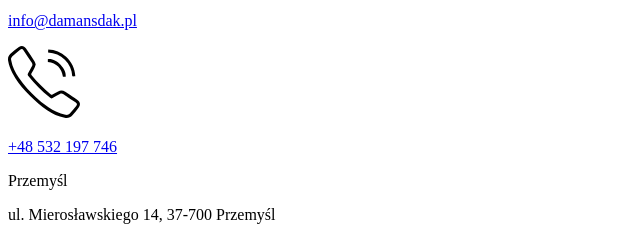
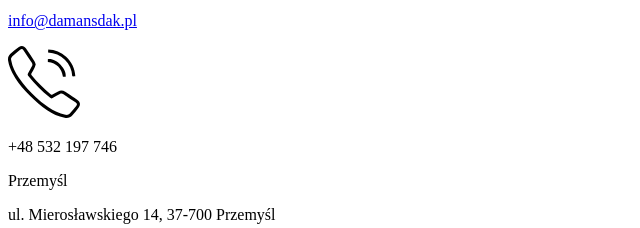
Before and after one commit to PiotrGodzien/damansdak_nextjs, a Next.js app: page / in a window 1280 px wide. Shown: the part 3460-3688 px from the top of the page, without its empty margins (0-640 px from the left). Built offline with nearby package versions, Linux system fonts and the light colour scheme; a web font is replaced by a local one.

Commit message:
Update _cta.jsx

```diff
--- a/components/_cta.jsx
+++ b/components/_cta.jsx
@@ -31,7 +31,7 @@ const Cta = () => {
                 </g>
               </g>
             </svg>
-            <p className="relative z-40 cursor-pointer"><Link href="tel:+48532197746">+48 532 197 746</Link></p>
+            <p className="relative z-40 cursor-pointer">+48 532 197 746</p>
           </div>
         </div>
       </div>
```
